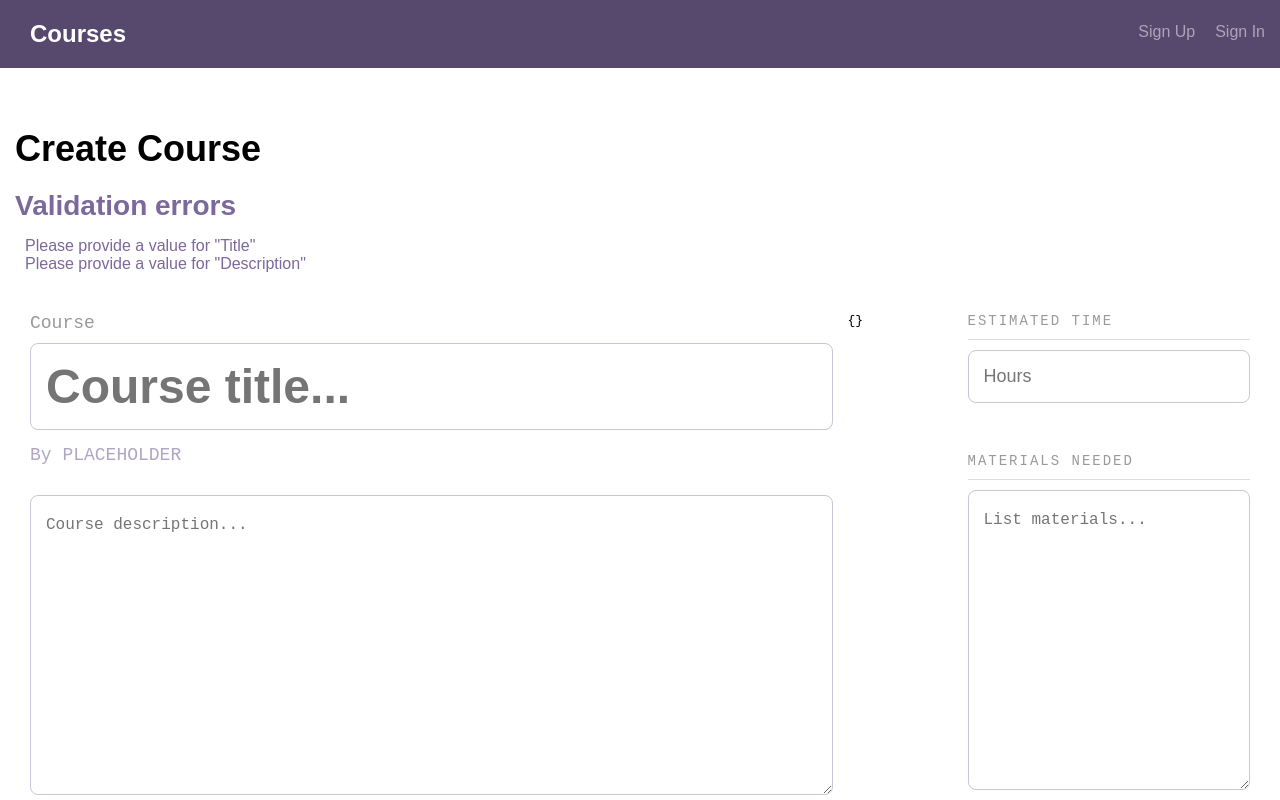
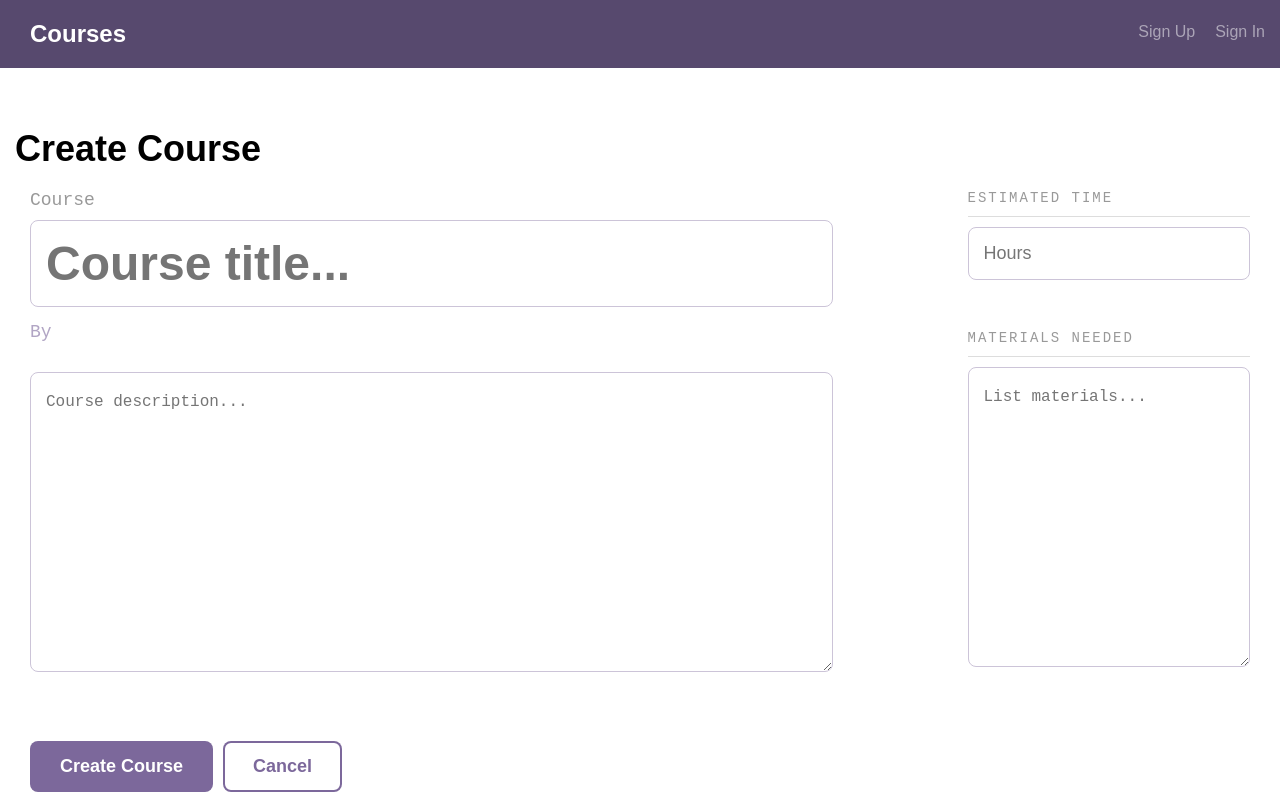
Before and after one commit to mattrudin/techdegree_project10_FullStackApp, a React (Create React App) app in the folder client/: page /courses/create in a window 1280 px wide. Shown: the top 800 px of the page. Built offline with nearby package versions, Linux system fonts and the light colour scheme.

Commit message:
Update CreateCourse with validation

```diff
--- a/client/src/components/CreateCourse.js
+++ b/client/src/components/CreateCourse.js
@@ -1,38 +1,74 @@
 import React, { Component } from 'react'
 import { Link } from 'react-router-dom'
 import { Form, Field } from 'react-final-form'
+import { Consumer } from './Context'
+import { createCourse } from '../utility/CRUD'
 import { getAuthHeader } from '../utility/auth'
-import { username, password } from '../tempLogin'
-import { createCourse } from '../utility/CRUD'
 
 export default class CreateCourse extends Component {
-    onSubmit = (values) => {
-        const header = getAuthHeader(username, password)
-        createCourse(values, header)
+    state={
+        isCreated: false,
+        error: null,
     }
 
     render() {
         return (
-            <div className="bounds course--detail">
-                <h1>Create Course</h1>
+            <Consumer>
+                { context => {
+                    const { firstName, lastName } = context.user
+                    const { isCreated, error } = this.state
+
+                    const onSubmit = async (values) => {
+                        const { authHeader } = context.user
+                        const header = getAuthHeader(authHeader)
+                        const { data, statusCode} = await createCourse(values, header)
+
+                        if(statusCode === 201) {
+                            this.setState({
+                                isCreated: true,
+                            })
+                        } else {
+                            const { error } = data
+                            this.setState({
+                                error
+                            })
+                        }
+                    }
+
+                    const ValidationView = () => (
                         <div>
                             <h2 className="validation--errors--label">Validation errors</h2>
                             <div className="validation-errors">
                                 <ul>
+                                    {
+                                        error.includes("title") &&
                                         <li>Please provide a value for "Title"</li>
+                                    }
+                                    {
+                                        error.includes("description") &&
                                         <li>Please provide a value for "Description"</li>
+                                    }
                                 </ul>
                             </div>
                         </div>
+                    )
+
+                    const CreateCourseView = () => (
+                        <>
+                            <h1>Create Course</h1>
+                            {
+                                error &&
+                                <ValidationView />
+                            }
                             <Form
-                    onSubmit={this.onSubmit}
+                                onSubmit={onSubmit}
                                 render={ ({ handleSubmit, values }) => (
                                     <form onSubmit={handleSubmit}>
                                         <div className="grid-66">
                                             <div className="course--header">
                                                 <h4 className="course--label">Course</h4>
                                                 <Field name="title" component="input" className="input-title course--title--input" placeholder="Course title..." />
-                                    <p>By PLACEHOLDER</p>
+                                                <p>By {firstName} {lastName}</p>
                                             </div>
                                             <div className="course--description">
                                                 <Field name="description" component="textarea" className="" placeholder="Course description..." />
@@ -53,16 +89,34 @@ export default class CreateCourse extends Component {
                                             </div>
                                         </div>
                                         <div className="grid-100 pad-bottom">
-                                <button className="button" type="submit" >Create Course</button>
+                                            <Link className="button" onClick={handleSubmit} to="" >Create Course</Link>
                                             <Link className="button button-secondary" to="/" >Cancel</Link>
                                         </div>
-                            {/* For debugging only */}
-                            <pre>{JSON.stringify(values, 0, 2)}</pre>
                                     </form>
                                     )
                                 }
                             />
+                        </>
+                    )
+
+                    const CourseCreatedView = () => (
+                        <div className="grid-66 centered">
+                            <h1>Course successfully created!</h1>
+                            <Link className="button" to="/" >To course list</Link>
                         </div>
+                    )
+
+                    return(
+                        <div className="bounds course--detail">
+                            {
+                                isCreated ?
+                                <CourseCreatedView /> :
+                                <CreateCourseView />
+                            }
+                        </div>
+                    )
+                }}
+            </Consumer>
         )
     }
 }
--- a/client/src/utility/CRUD.js
+++ b/client/src/utility/CRUD.js
@@ -34,15 +34,22 @@ export const getCourseWithID = async (courseID) => {
     }
 }
 
-export const createCourse = (data, authHeader) => {
+export const createCourse = async (rawData, authHeader) => {
+    const jsonData = JSON.stringify(rawData)
     const options = {
         method: 'POST',
-        body: data,
+        body: jsonData,
         headers: authHeader,
     }
 
     try {
-        fetch(URL.createCourse, options)
+        const rawData = await fetch(URL.createCourse, options)
+        const data = await rawData.json()
+        const statusCode = await rawData.status
+        return {
+            data,
+            statusCode,
+        }
     } catch (error) {
         console.log(error)
     }
```
Lines whose indentation alone changed are shown as unchanged.
